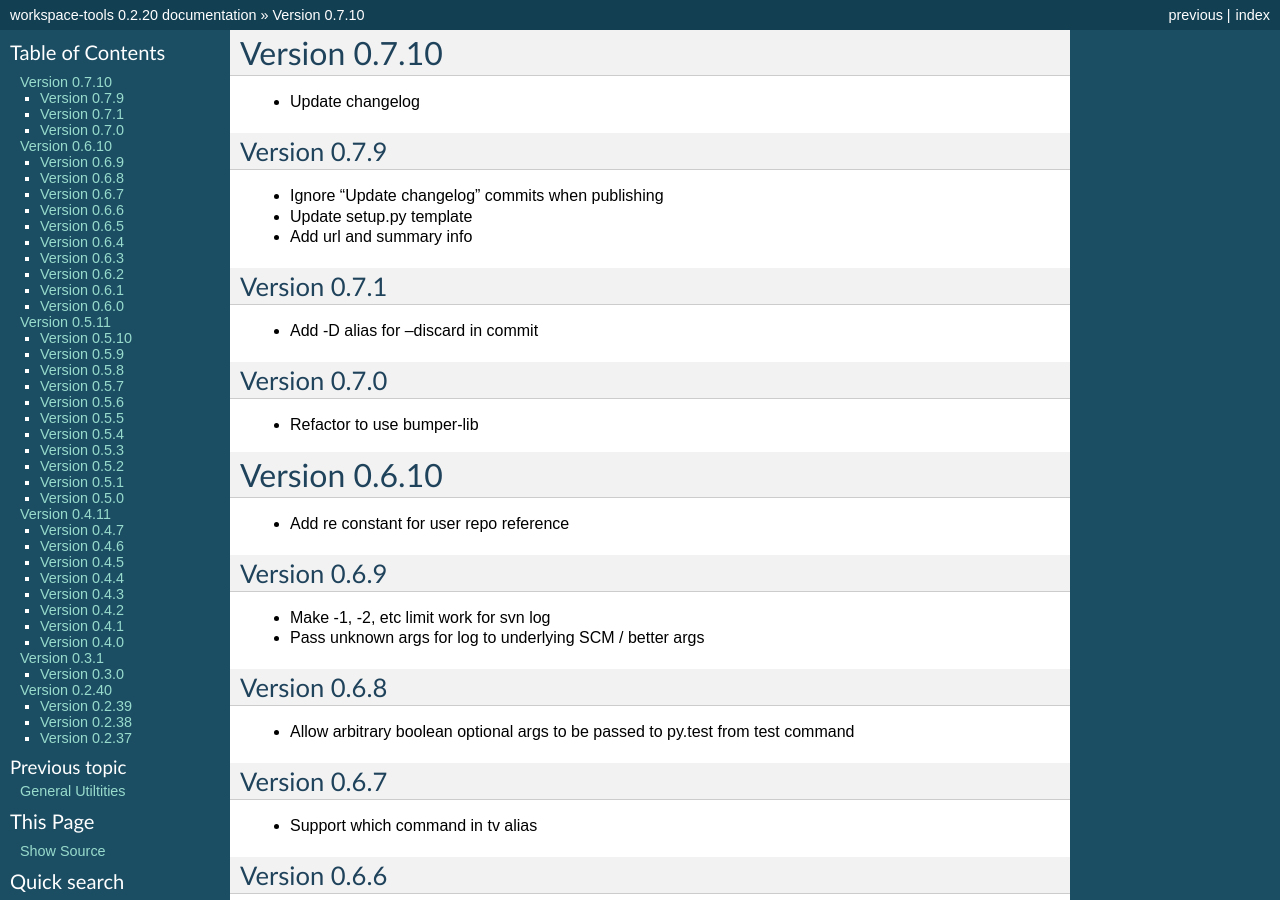
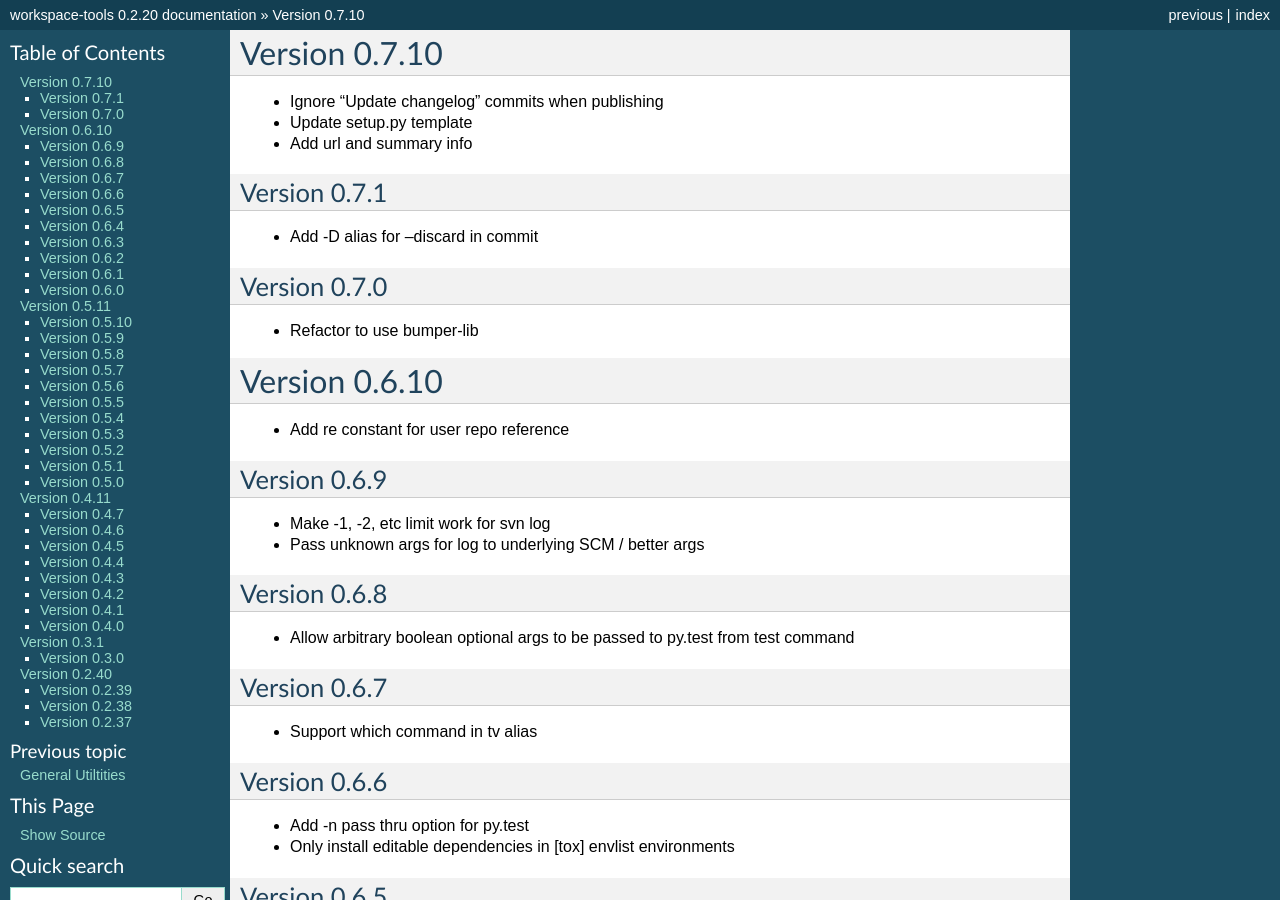
Before and after one commit to maxzheng/workspace-tools, a Sphinx documentation site: the page built from docs/CHANGELOG.rst, in a window 1280 px wide and 900 px high. Built offline with Sphinx 7.4.7, drawn with Linux system fonts in a browser that asks for light colours.

Commit message:
Update changelog

```diff
--- a/docs/CHANGELOG.rst
+++ b/docs/CHANGELOG.rst
@@ -1,11 +1,5 @@
 Version 0.7.10
 ================================================================================
-
-* Update changelog
-
-
-Version 0.7.9
---------------------------------------------------------------------------------
 
 * Ignore "Update changelog" commits when publishing
 * Update setup.py template
```
